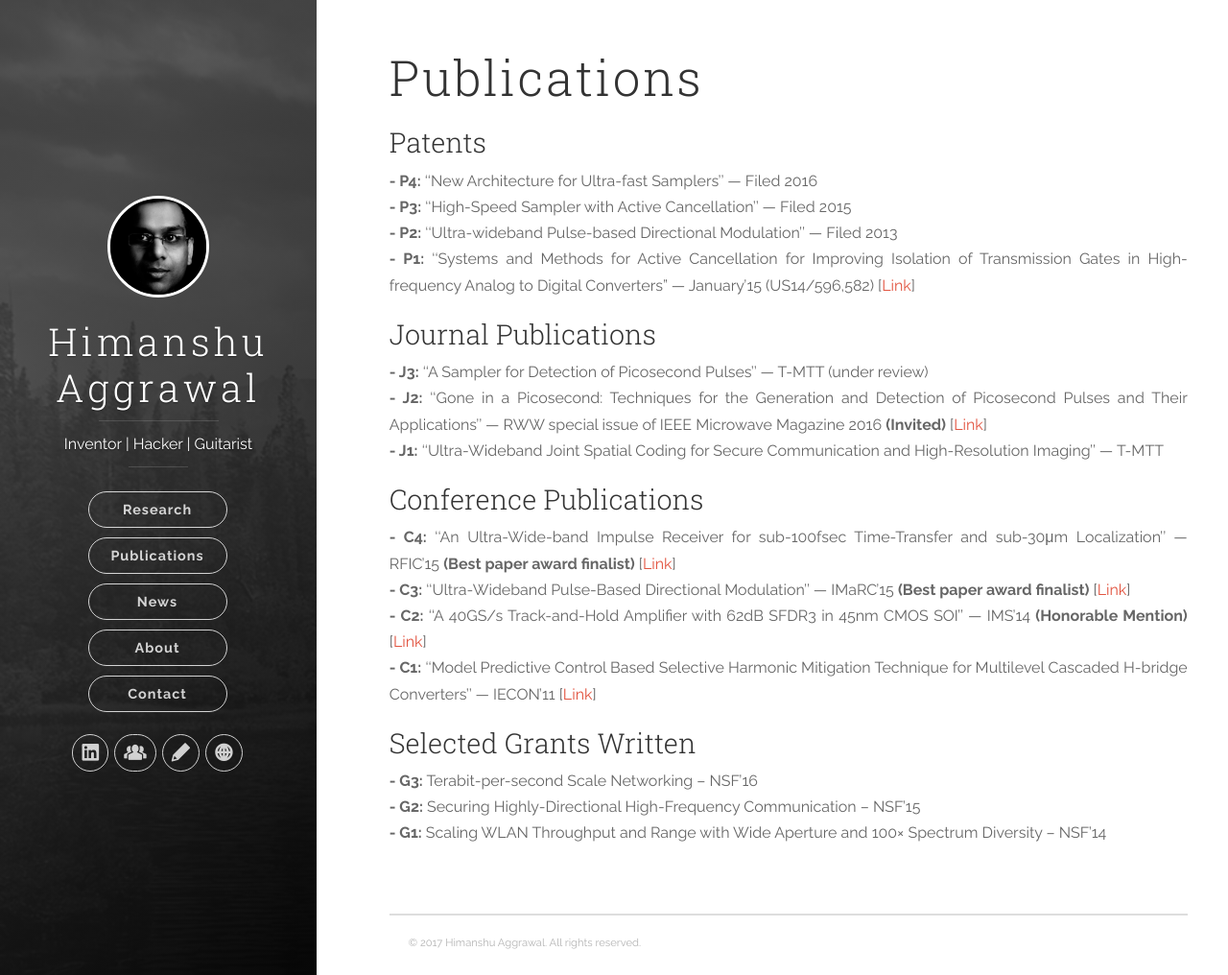
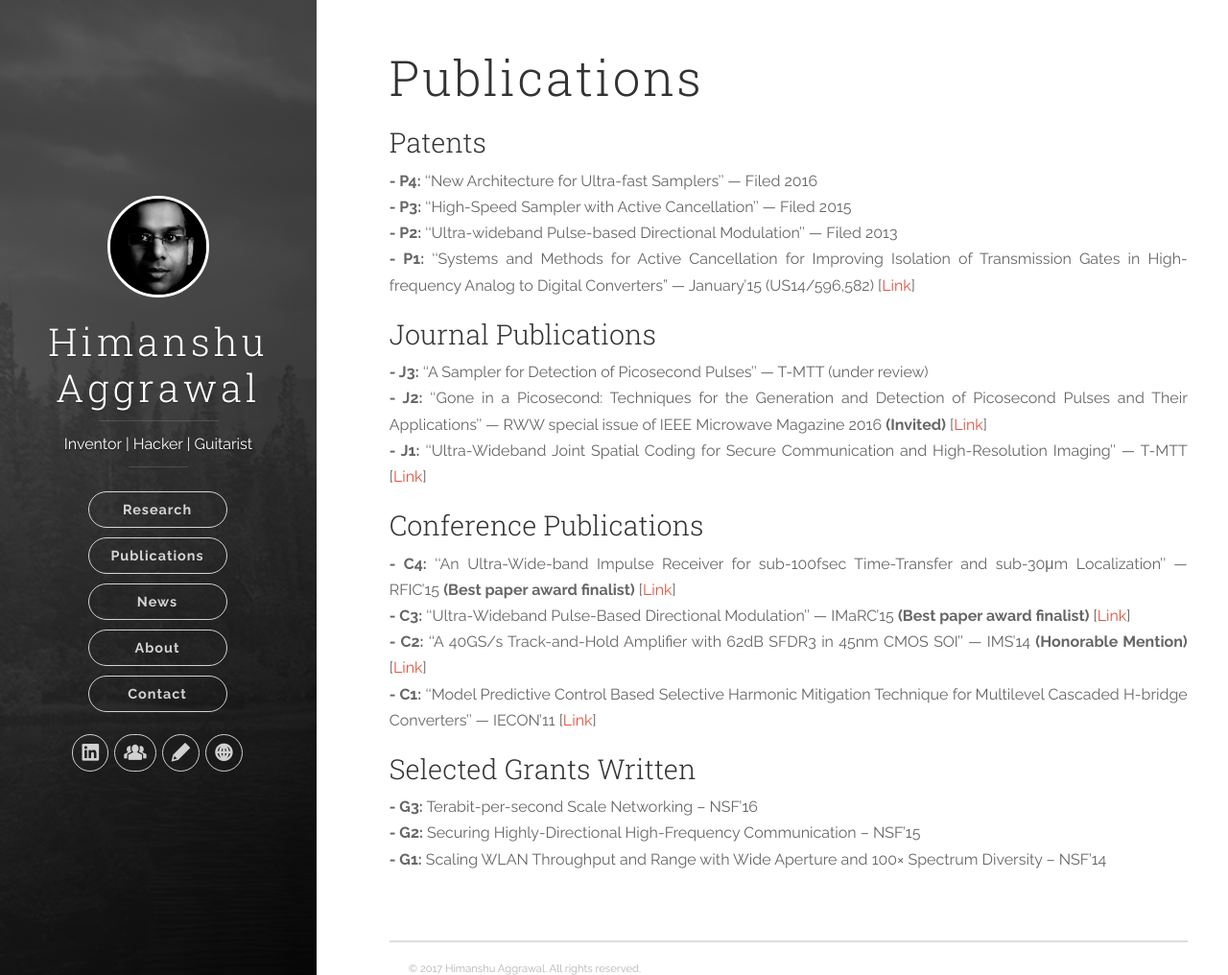
Before and after one commit to ahimanshu13/ahimanshu13.github.io, a Jekyll site: the page built from publications/index.md, in a window 1280 px wide and 1016 px high. Shown: the whole window at 96% size. Built offline with Jekyll 4.4.1, drawn with Linux system fonts in a browser that asks for light colours; nearby versions of some CDN libraries.

Commit message:
Updated link on Journal paper

```diff
--- a/publications/index.md
+++ b/publications/index.md
@@ -16,7 +16,7 @@ published: true
 
 **- J3:** ''A Sampler for Detection of Picosecond Pulses'' --- T-MTT (under review)<br>
 **- J2:** ''Gone in a Picosecond: Techniques for the Generation and Detection of Picosecond Pulses and Their Applications'' ---  RWW special issue of IEEE Microwave Magazine 2016  **(Invited)** [[Link](http://ieeexplore.ieee.org/stamp/stamp.jsp?arnumber=7741026){:target="_blank"}]<br>
-**- J1:** ''Ultra-Wideband Joint Spatial Coding for Secure Communication and High-Resolution Imaging'' --- T-MTT<br>
+**- J1:** ''Ultra-Wideband Joint Spatial Coding for Secure Communication and High-Resolution Imaging'' --- T-MTT [[Link](http://ieeexplore.ieee.org/document/7862246/){:target="_blank"}]<br>
 
 
 ### Conference Publications
```
